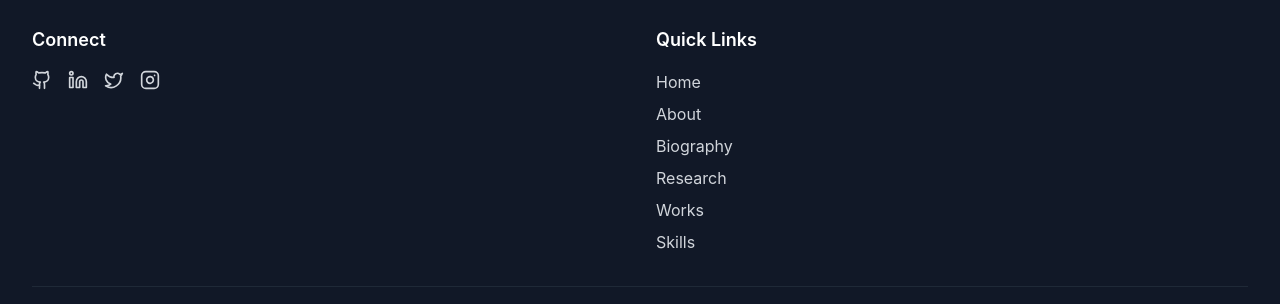
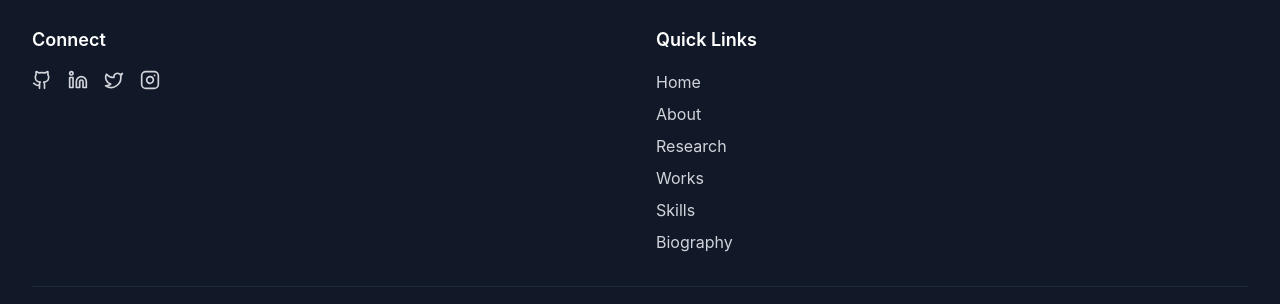
Before and after one commit to yukim0359/yukim0359.github.io, a React (Vite) app: page / in a window 1280 px wide. Shown: the part 3352-3656 px from the top of the page. Built offline with nearby package versions, Linux system fonts and the light colour scheme.

Commit message:
fix: modify quick links

```diff
--- a/src/components/Footer.tsx
+++ b/src/components/Footer.tsx
@@ -1,7 +1,17 @@
 import { motion } from "framer-motion";
 import { socialLinks } from "../constants/socialLinks";
+import { useI18n } from "../i18n/index.tsx";
 
 const Footer = () => {
+  const { texts } = useI18n();
+  const quickLinks = [
+    { href: "#home", label: texts.header.nav.home },
+    { href: "#about", label: texts.header.nav.about },
+    { href: "#research", label: texts.header.nav.research },
+    { href: "#works", label: texts.header.nav.works },
+    { href: "#skills", label: texts.header.nav.skills },
+    { href: "#bio", label: texts.header.nav.bio },
+  ];
   return (
     <footer className="bg-gray-900 text-white py-12">
       <div className="max-w-7xl mx-auto px-4 sm:px-6 lg:px-8">
@@ -35,54 +45,16 @@ const Footer = () => {
           >
             <h4 className="text-lg font-semibold mb-4">Quick Links</h4>
             <ul className="space-y-2">
-              <li>
-                <a
-                  href="#home"
-                  className="text-gray-300 hover:text-white transition-colors duration-200"
-                >
-                  Home
-                </a>
-              </li>
-              <li>
-                <a
-                  href="#about"
-                  className="text-gray-300 hover:text-white transition-colors duration-200"
-                >
-                  About
-                </a>
-              </li>
-              <li>
-                <a
-                  href="#bio"
-                  className="text-gray-300 hover:text-white transition-colors duration-200"
-                >
-                  Biography
-                </a>
-              </li>
-              <li>
-                <a
-                  href="#research"
-                  className="text-gray-300 hover:text-white transition-colors duration-200"
-                >
-                  Research
-                </a>
-              </li>
-              <li>
-                <a
-                  href="#works"
-                  className="text-gray-300 hover:text-white transition-colors duration-200"
-                >
-                  Works
-                </a>
-              </li>
-              <li>
-                <a
-                  href="#skills"
-                  className="text-gray-300 hover:text-white transition-colors duration-200"
-                >
-                  Skills
-                </a>
-              </li>
+              {quickLinks.map((link) => (
+                <li key={link.href}>
+                  <a
+                    href={link.href}
+                    className="text-gray-300 hover:text-white transition-colors duration-200"
+                  >
+                    {link.label}
+                  </a>
+                </li>
+              ))}
             </ul>
           </motion.div>
         </div>
```
